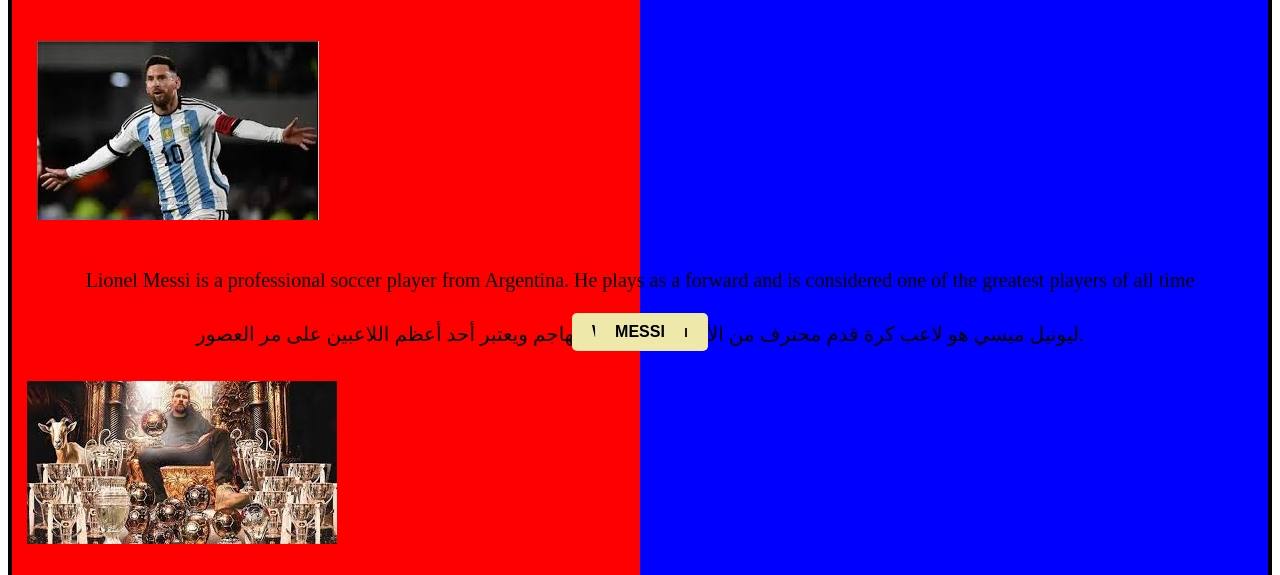
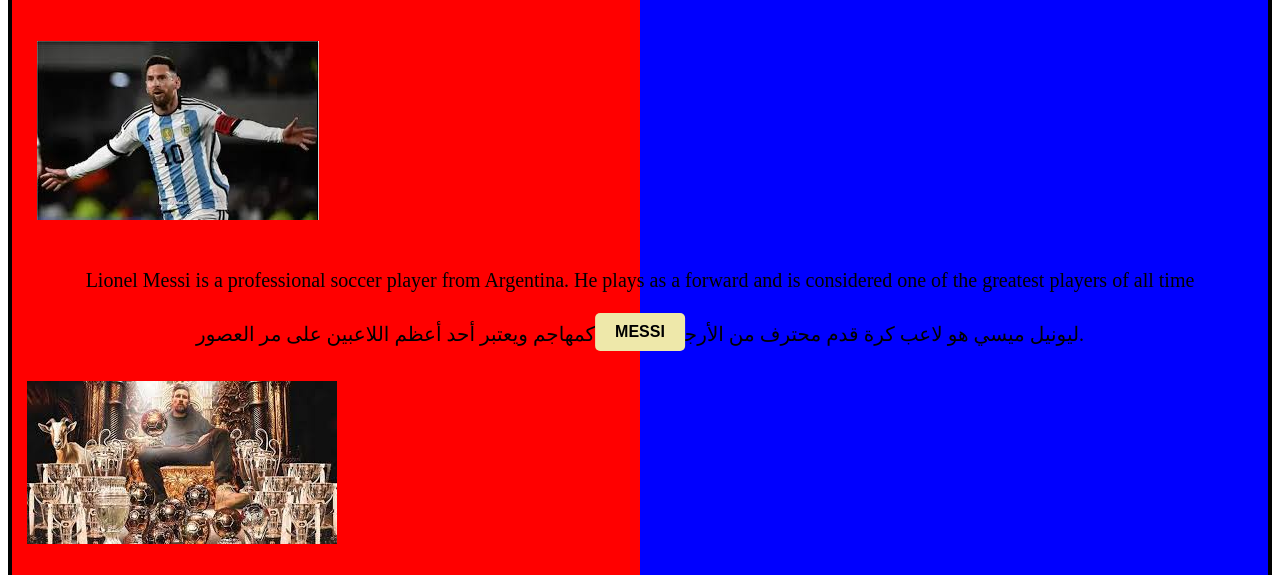
Before and after one commit to abdarzak2008/-, a plain HTML site: page index.html in a window 1280 px wide. Shown: the part 112-687 px from the top of the page. Drawn offline with Linux system fonts and the light colour scheme.

Commit message:
Update style.css

```diff
--- a/style.css
+++ b/style.css
@@ -51,3 +51,20 @@ button {
 button:hover {
   background-color: #2980b9;
 }
+#asso{
+position: absolute;
+  top: 98.7%;
+  left: 50%;
+  transform: translate(-50%, -50%);
+  background-color: palegoldenrod;
+  color: black;
+  border: none;
+  padding: 10px 20px;
+  font-size: 16px;
+  font-weight: bold;
+  border-radius: 5px;
+  cursor: pointer;
+}
+button:hover {
+  background-color: #2980b9;
+}
```
